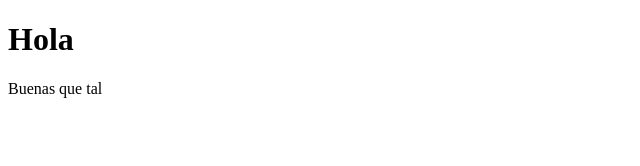
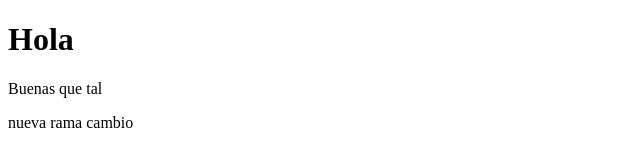
Before and after one commit to christopherhess0/practicaBranches, a plain HTML site: page practica.html in a window 1280 px wide. Shown: the whole page, without its empty margins (0-640 px from the left). Drawn offline with Linux system fonts and the light colour scheme.

Commit message:
nuevo parrafo 2

```diff
--- a/practica.html
+++ b/practica.html
@@ -8,5 +8,6 @@
 <body>
     <h1>Hola</h1>
     <p>Buenas que tal</p>
+    <p>nueva rama cambio</p>
 </body>
 </html>
```
